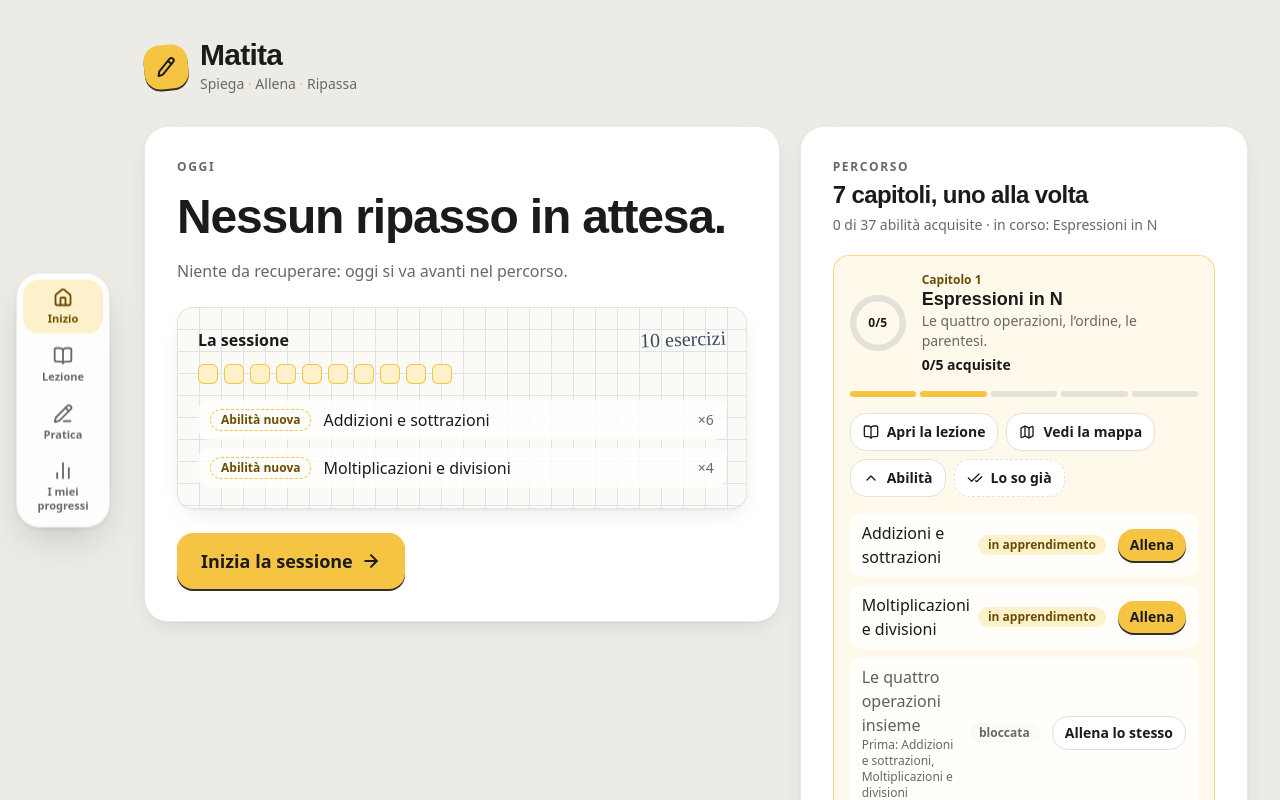
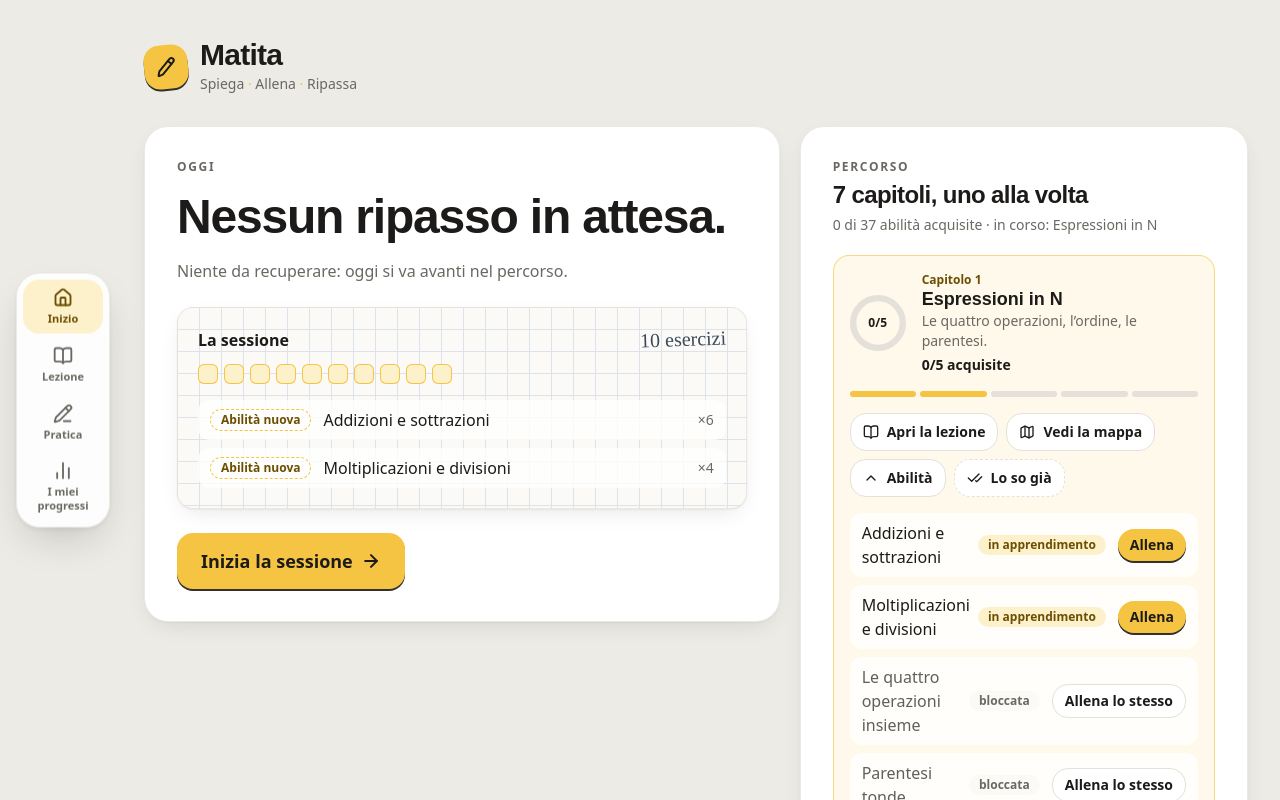
Before and after one commit to elrumordelaluz/matita, a React (Vite) app: page / in a window 1280 px wide. Both pictures are taken after a click on the button "Inizio". Shown: the top 800 px of the page. Built offline with nearby package versions, Linux system fonts and the light colour scheme; what ts-fsrs would draw is missing.

Commit message:
machine: Remove the description under the "Abilità" titles (ie. "P... (#92)
Co-authored-by: Machine <machine@localhost>

```diff
--- a/src/ui/HomePage.tsx
+++ b/src/ui/HomePage.tsx
@@ -21,7 +21,6 @@ import { skillStates, type SkillState } from '../progress/skillState.ts'
 import type { ProgressStore } from '../progress/store.ts'
 import { canPractise } from './exercises.ts'
 import {
-  missingPrerequisitesText,
   markChapterKnown,
   summarize,
   unmarkChapterKnown,
@@ -515,8 +514,7 @@ function ChapterCard({
 }
 
 // Un'abilità nella scheda del suo capitolo: nome, stato e il pulsante per
-// allenarla. Su un'abilità bloccata il pulsante dice "Allena lo stesso" e
-// sotto il nome ci sono i prerequisiti che mancano.
+// allenarla. Su un'abilità bloccata il pulsante dice "Allena lo stesso".
 function SkillRow({
   skill,
   states,
@@ -540,11 +538,6 @@ function SkillRow({
         <p id={titleId} className={cn('font-medium', locked && 'text-ink/70')}>
           {skill.title}
         </p>
-        {locked && (
-          <p className="text-xs text-dim">
-            {missingPrerequisitesText(skill, states)}
-          </p>
-        )}
       </div>
       <span
         className={cn(
```
Also changed, not shown: 1 other file (tests, documents, lock files or other folders).
